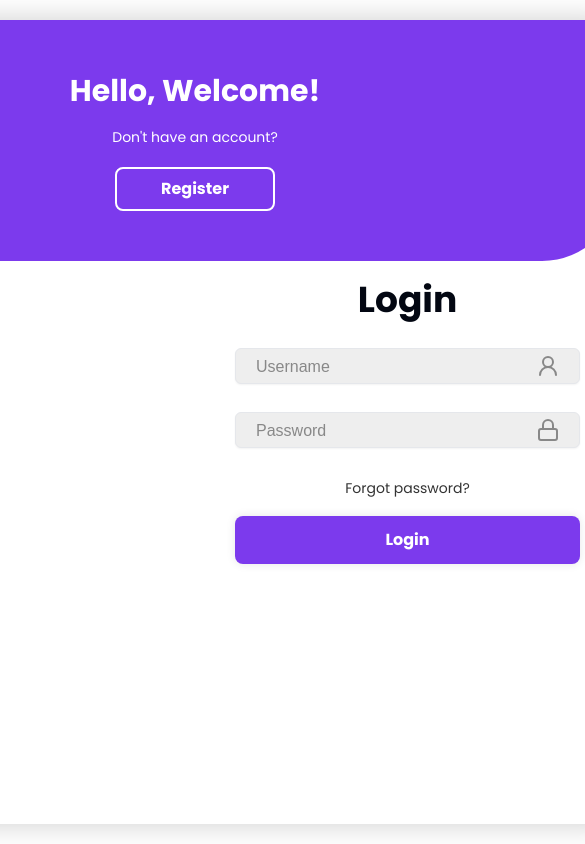
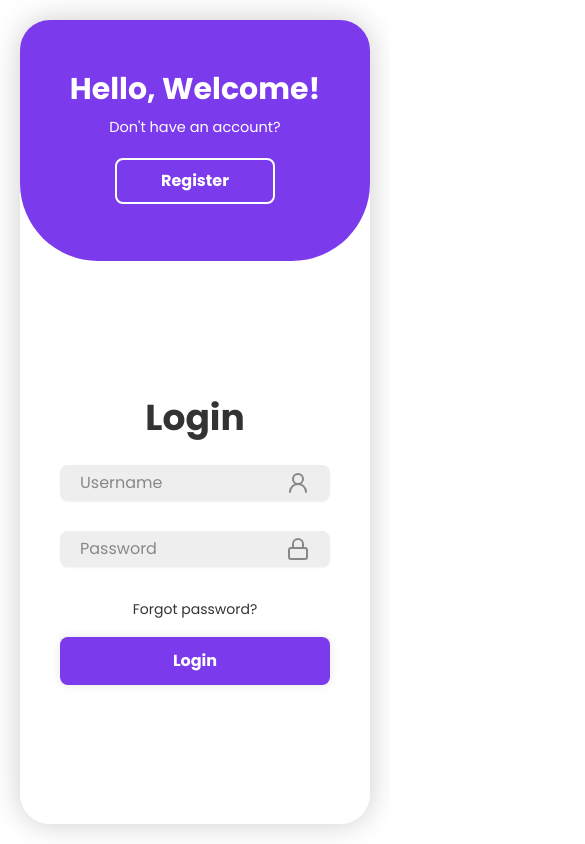
Before and after one commit to GangHyun95/merntodo, a React (Vite) app in the folder client/: page /auth in a window 390 px wide. Shown: the top 844 px of the page, 585 px wide, since content can reach past the window. Built offline with nearby package versions, Linux system fonts and the light colour scheme; a web font is replaced by a local one.

Commit message:
AuthPage 스타일 SCSS 적용 및 분리

```diff
--- a/client/src/index.css
+++ b/client/src/index.css
@@ -11,8 +11,7 @@
 
 @font-face {
     font-family: 'Poppins';
-    src: local('Poppins-Bold'),
-        url('./assets/fonts/poppins/Poppins-Bold.ttf');
+    src: local('Poppins-Bold'), url('./assets/fonts/poppins/Poppins-Bold.ttf');
     font-weight: 700;
 }
 
@@ -88,174 +87,10 @@
 }
 
 body {
-    @apply flex justify-center items-center min-h-screen bg-background text-foreground font-normal;
-    font-family: "Poppins", "Noto Sans KR", sans-serif;
+    @apply bg-background text-foreground font-normal;
+    font-family: 'Poppins', 'Noto Sans KR', sans-serif;
 }
 
-.auth-container {
-    @apply w-[850px] h-[550px] relative bg-white rounded-3xl m-5 overflow-hidden;
-    box-shadow: 0 0 30px rgba(0, 0, 0, 0.2);
+#root {
+    @apply w-full min-h-screen flex justify-center items-center;
 }
-
-.auth-container .form-box {
-    @apply absolute right-0 w-1/2 h-full bg-white flex items-center p-10 text-center z-[1];
-    transition: 0.6s ease-in-out 1.2s, visibility 0s 1s;
-}
-
-.auth-container.active .form-box {
-    @apply right-1/2;
-}
-.auth-container .form-box.register {
-    @apply invisible;
-}
-
-.auth-container.active .form-box.register {
-    @apply visible;
-}
-
-.auth-container .form-box form {
-    @apply w-full;
-}
-
-.auth-container h1 {
-    @apply font-bold text-4xl ;
-}
-
-.input-box {
-    @apply relative my-7;
-}
-
-.auth-container .input-box input {
-    @apply bg-[#eee] py-[13px] pr-[50px] pl-5;
-}
-
-.auth-container .input-box input::placeholder {
-    @apply text-[#888] font-normal;
-}
-
-.auth-container .input-box svg {
-    @apply absolute right-5 top-1/2 -translate-y-1/2 text-[#888];
-}
-
-.btn {
-    @apply w-full h-12 rounded-lg text-base text-white font-semibold;
-    box-shadow: 0 0 10px rgba(0, 0, 0, 0.1);
-}
-
-.auth-container p {
-    @apply text-sm my-4;
-}
-
-.toggle-box {
-    @apply absolute w-full h-full;
-}
-
-.toggle-box::before {
-    content: '';
-    left: -250%;
-    width: 300%;
-    border-radius: 150px;
-    z-index: 2;
-    transition: 1.8s ease-in-out;
-    @apply bg-primary absolute h-full;
-}
-
-.auth-container.active .toggle-box::before {
-    @apply left-1/2;
-}
-
-.toggle-panel {
-    @apply absolute w-1/2 h-full text-white flex flex-col justify-center items-center z-[2];
-    transition: 0.6s ease-in-out;
-}
-
-.toggle-panel.toggle-left {
-    @apply left-0;
-    transition-delay: 1.2s;
-}
-
-.auth-container.active .toggle-panel.toggle-left {
-    @apply -left-1/2;
-    transition-delay: 0.6s;
-}
-
-.toggle-panel.toggle-right {
-    @apply -right-1/2;
-    transition-delay: 0.6s;
-}
-
-.auth-container.active .toggle-panel.toggle-right {
-    @apply right-0;
-    transition-delay: 1.2s;
-}
-
-.toggle-panel p {
-    @apply mb-5;
-}
-
-.toggle-panel .btn {
-    @apply w-40 h-11 bg-transparent border-2 border-white shadow-none;
-}
-
-@media screen and (max-width: 650px) {
-    .auth-container {
-        height: calc(100vh - 40px);
-    }
-
-    .form-box {
-        bottom: 0;
-        width: 100%;
-        height: 70%;
-    }
-
-    .auth-container.active .form-box {
-        right: 0;
-        bottom: 30%;
-    }
-
-    .toggle-box::before {
-        left: 0;
-        top: -270%;
-        width: 100%;
-        height: 300%;
-        border-radius: 20vw;
-    }
-
-    .auth-container.active .toggle-box::before {
-        left: 0;
-        top: 70%;
-    }
-
-    .toggle-panel {
-        width: 100%;
-        height: 30%;
-    }
-
-    .toggle-panel.toggle-left {
-        top: 0;
-    }
-
-    .auth-container.active .toggle-panel.toggle-left {
-        left: 0;
-        top: -30%;
-    }
-
-    .toggle-panel.toggle-right {
-        right: 0;
-        bottom: -30%;
-    }
-
-    .auth-container.active .toggle-panel.toggle-right {
-        bottom: 0;
-    }
-}
-
-@media screen and (max-width: 400px) {
-    .form-box {
-        padding: 20px;
-    }
-
-    .toggle-panel h1 {
-        font-size: 30px;
-    }
-}
--- a/client/src/pages/AuthPage.tsx
+++ b/client/src/pages/AuthPage.tsx
@@ -3,11 +3,12 @@ import { Lock, UserRound } from 'lucide-react';
 import { Input } from '@/components/ui/input';
 import { Button } from '@/components/ui/button';
 import { Link } from 'react-router-dom';
+import "../styles/auth.scss";
 
 export default function AuthForm() {
     const [isRegister, setIsRegister] = useState(false);
     return (
-        <div className={`auth-container ${isRegister ? 'active' : ''}`}>
+        <div className={`auth-container${isRegister ? ' active' : ''}`}>
             <div className='form-box login'>
                 <form action=''>
                     <h1>Login</h1>
--- /dev/null
+++ b/client/src/styles/auth.scss
@@ -0,0 +1,237 @@
+.auth-container {
+    position: relative;
+    width: 850px;
+    height: 550px;
+    background: #fff;
+    border-radius: 30px;
+    box-shadow: 0 0 30px rgba(0, 0, 0, 0.2);
+    margin: 20px;
+    overflow: hidden;
+
+    h1 {
+        font-weight: bold;
+        font-size: 36px;
+        margin: -10px 0;
+    }
+
+    p {
+        font-size: 14.5px;
+        margin: 15px 0;
+    }
+
+    .btn {
+        width: 100%;
+        height: 48px;
+        border-radius: 8px;
+        box-shadow: 0 0 10px rgba(0, 0, 0, 0.1);
+        border: none;
+        font-size: 16px;
+        color: #fff;
+        font-weight: 600;
+    }
+
+    .form-box {
+        position: absolute;
+        right: 0;
+        width: 50%;
+        height: 100%;
+        background: #fff;
+        display: flex;
+        align-items: center;
+        color: #333;
+        text-align: center;
+        padding: 40px;
+        z-index: 1;
+        transition: 0.6s ease-in-out 1.2s, visibility 0s 1s;
+
+        &.register {
+            visibility: hidden;
+        }
+
+        form {
+            width: 100%;
+        }
+
+        .input-box {
+            position: relative;
+            margin: 30px 0;
+
+            svg {
+                position: absolute;
+                right: 20px;
+                top: 50%;
+                transform: translateY(-50%);
+                color: #888;
+            }
+
+            input {
+                width: 100%;
+                padding: 13px 50px 13px 20px;
+                background-color: #eee;
+                border-radius: 8px;
+                border: none;
+                outline: none;
+                font-size: 16px;
+                color: #333;
+                font-weight: 500;
+
+                &::placeholder {
+                    color: #888;
+                    font-weight: 400;
+                }
+            }
+        }
+    }
+
+    .toggle-box {
+        position: absolute;
+        width: 100%;
+        height: 100%;
+
+        &::before {
+            content: '';
+            position: absolute;
+            left: -250%;
+            width: 300%;
+            height: 100%;
+            background: hsl(var(--primary));
+            border-radius: 150px;
+            z-index: 2;
+            transition: 1.8s ease-in-out;
+        }
+
+        .toggle-panel {
+            position: absolute;
+            width: 50%;
+            height: 100%;
+            color: #fff;
+            display: flex;
+            flex-direction: column;
+            justify-content: center;
+            align-items: center;
+            z-index: 2;
+            transition: 0.6s ease-in-out;
+
+            p {
+                margin-bottom: 20px;
+            }
+
+            .btn {
+                width: 160px;
+                height: 46px;
+                background: transparent;
+                border: 2px solid #fff;
+                box-shadow: none;
+            }
+
+            &.toggle-left {
+                left: 0;
+                transition-delay: 1.2s;
+            }
+
+            &.toggle-right {
+                right: -50%;
+                transition-delay: 0.6s;
+            }
+        }
+    }
+
+    &.active {
+        .form-box {
+            right: 50%;
+            &.register {
+                visibility: visible;
+            }
+        }
+
+        .toggle-box {
+            &::before {
+                left: 50%;
+            }
+
+            .toggle-panel {
+                &.toggle-left {
+                    left: -50%;
+                    transition-delay: 0.6s;
+                }
+                &.toggle-right {
+                    right: 0;
+                    transition-delay: 1.2s;
+                }
+            }
+        }
+    }
+}
+
+@media screen and (max-width: 650px) {
+    .auth-container {
+        height: calc(100vh - 40px);
+
+        .form-box {
+            bottom: 0;
+            width: 100%;
+            height: 70%;
+        }
+
+        .toggle-box {
+            .toggle-panel {
+                width: 100%;
+                height: 30%;
+
+                &.toggle-left {
+                    top: 0;
+                }
+
+                &.toggle-right {
+                    right: 0;
+                    bottom: -30%;
+                }
+            }
+
+            &::before {
+                left: 0;
+                top: -270%;
+                width: 100%;
+                height: 300%;
+                border-radius: 20vw;
+            }
+        }
+
+        &.active {
+            .form-box {
+                right: 0;
+                bottom: 30%;
+            }
+
+            .toggle-box::before {
+                left: 0;
+                top: 70%;
+            }
+
+            .toggle-box {
+                .toggle-panel {
+                    &.toggle-left {
+                        left: 0;
+                        top: -30%;
+                    }
+
+                    &.toggle-right {
+                        bottom: 0;
+                    }
+                }
+            }
+        }
+    }
+}
+
+@media screen and (max-width: 400px) {
+    .form-box {
+        padding: 20px;
+    }
+
+    .toggle-panel {
+        h1 {
+            font-size: 30px;
+        }
+    }
+}
```
